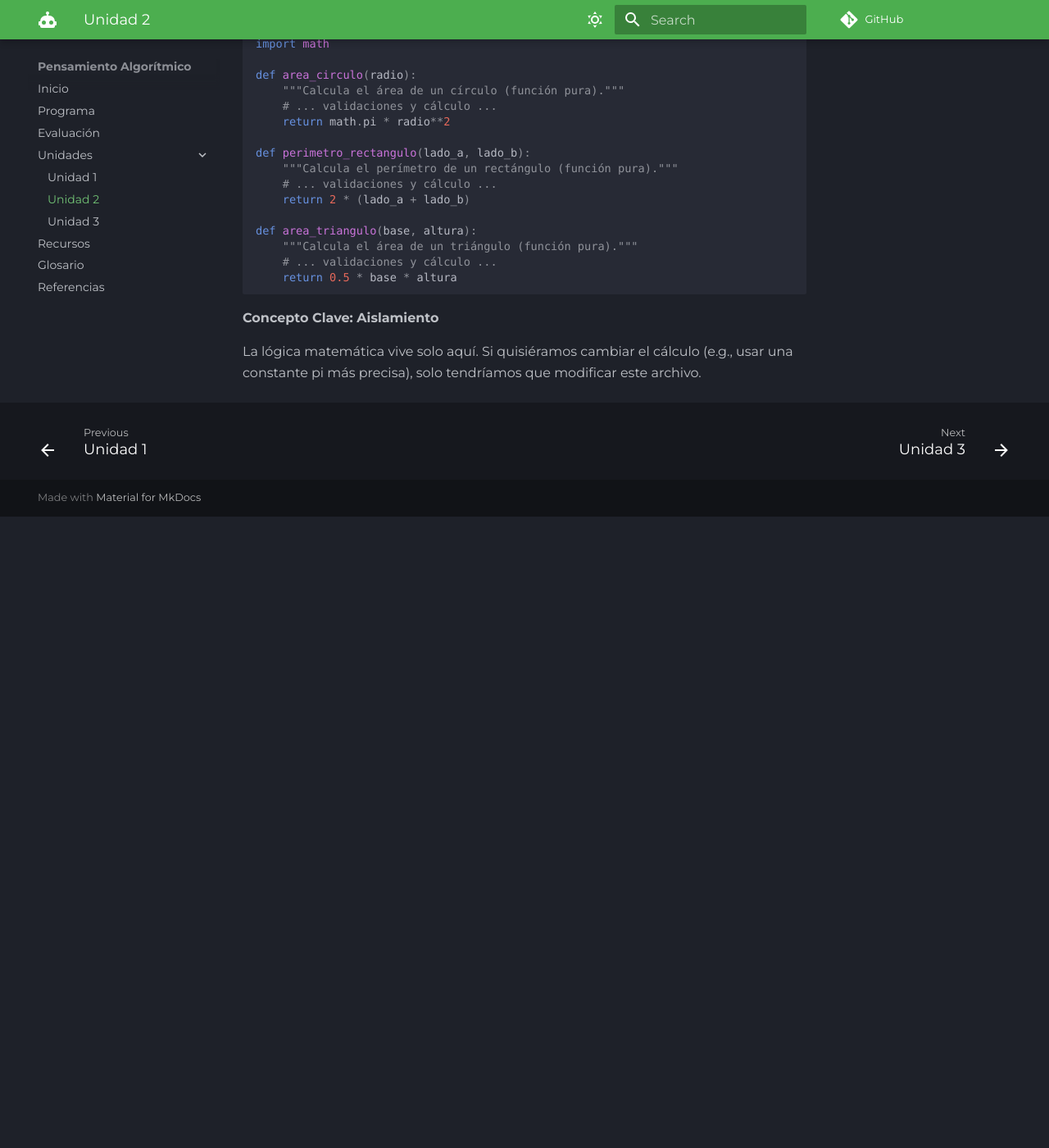
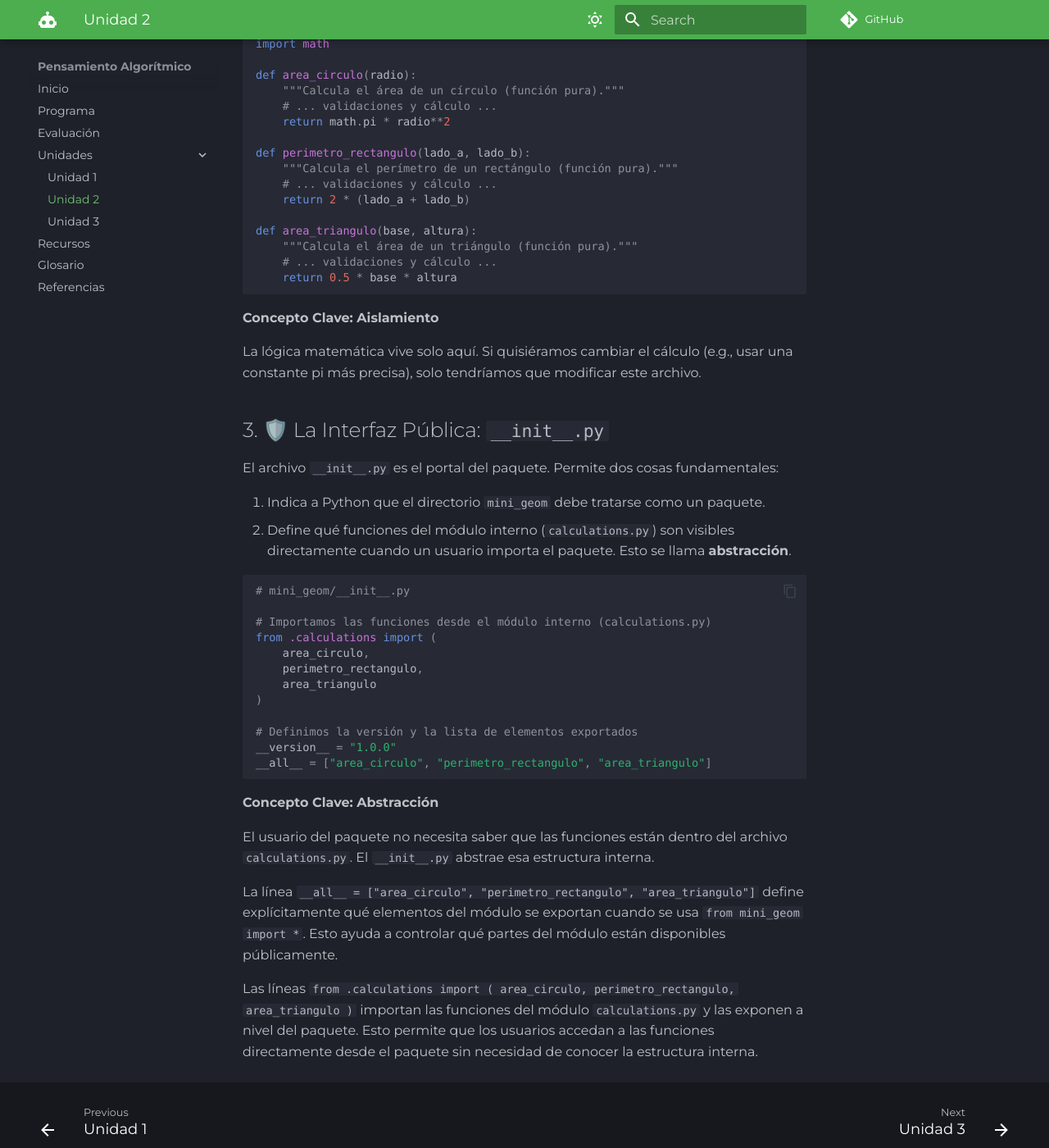
Before and after one commit to introSoft-iud/pensamiento_algoritmico_repo, an MkDocs documentation site: the page built from docs/unidades/unidad2.md, in a window 1280 px wide and 1400 px high, scrolled down 3263 px. Shown: the whole window at 82% size. Built offline with MkDocs 1.6.1 and Material for MkDocs 9.7.7, drawn with Linux system fonts in a browser that asks for light colours; some web fonts are replaced; comment, search, counter and statistics services are not loaded; before the commit the page ends 3893 px from its top, so only the background shows below that.

Commit message:
mensaje por defecto: shores

````diff
--- a/docs/unidades/unidad2.md
+++ b/docs/unidades/unidad2.md
@@ -124,3 +124,33 @@ def area_triangulo(base, altura):
 **Concepto Clave: Aislamiento**
 
 La lógica matemática vive solo aquí. Si quisiéramos cambiar el cálculo (e.g., usar una constante pi más precisa), solo tendríamos que modificar este archivo.
+
+## 3. 🛡️ La Interfaz Pública: `__init__.py`
+
+El archivo `__init__.py` es el portal del paquete. Permite dos cosas fundamentales:
+
+1. Indica a Python que el directorio `mini_geom` debe tratarse como un paquete.
+2. Define qué funciones del módulo interno (`calculations.py`) son visibles directamente cuando un usuario importa el paquete. Esto se llama **abstracción**.
+
+```python
+# mini_geom/__init__.py
+
+# Importamos las funciones desde el módulo interno (calculations.py)
+from .calculations import (
+    area_circulo,
+    perimetro_rectangulo,
+    area_triangulo
+)
+
+# Definimos la versión y la lista de elementos exportados
+__version__ = "1.0.0"
+__all__ = ["area_circulo", "perimetro_rectangulo", "area_triangulo"]
+```
+
+**Concepto Clave: Abstracción**
+
+El usuario del paquete no necesita saber que las funciones están dentro del archivo `calculations.py`. El `__init__.py` abstrae esa estructura interna.
+
+La línea `__all__ = ["area_circulo", "perimetro_rectangulo", "area_triangulo"]` define explícitamente qué elementos del módulo se exportan cuando se usa `from mini_geom import *`. Esto ayuda a controlar qué partes del módulo están disponibles públicamente.
+
+Las líneas `from .calculations import ( area_circulo, perimetro_rectangulo, area_triangulo )` importan las funciones del módulo `calculations.py` y las exponen a nivel del paquete. Esto permite que los usuarios accedan a las funciones directamente desde el paquete sin necesidad de conocer la estructura interna.
````
